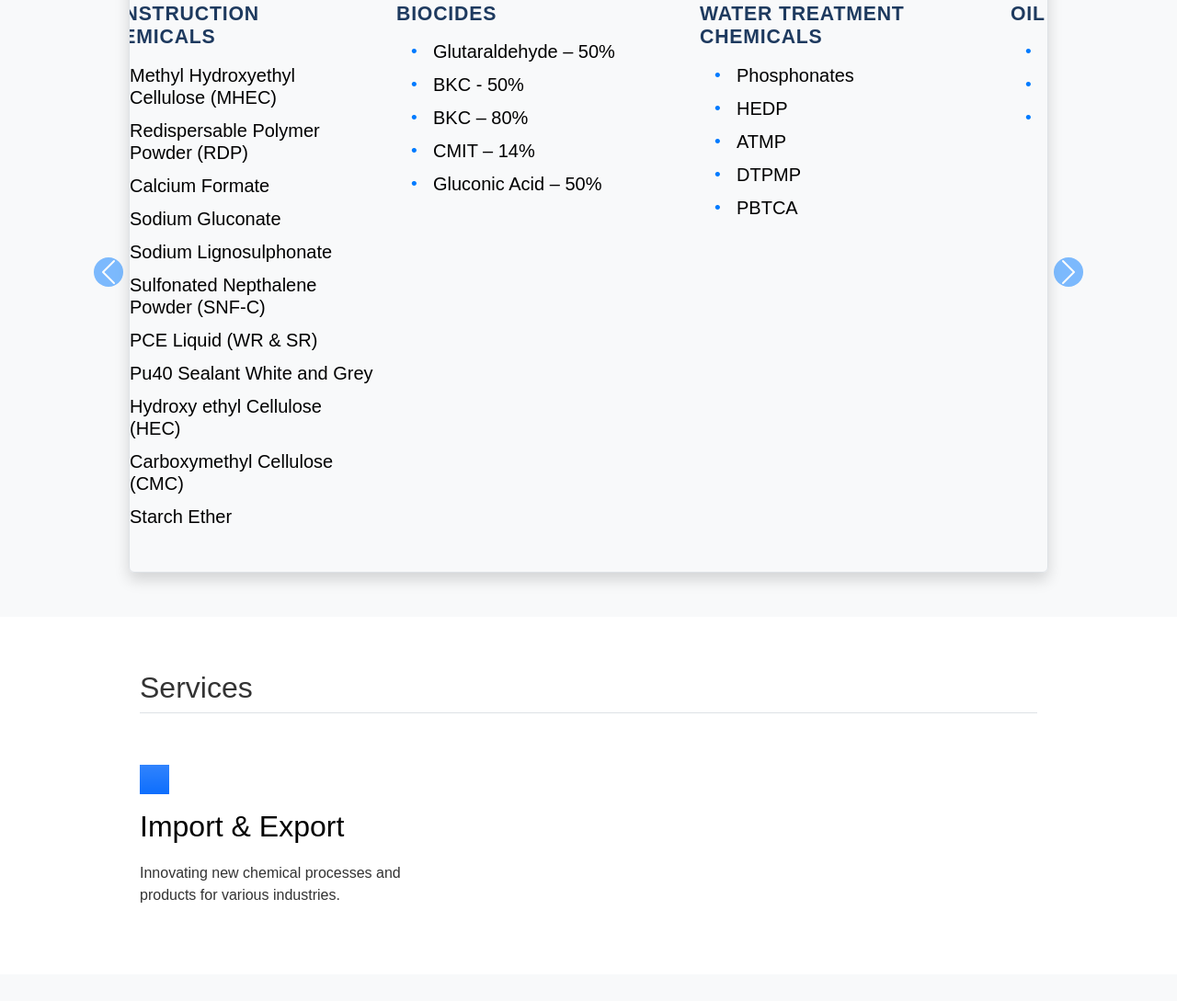
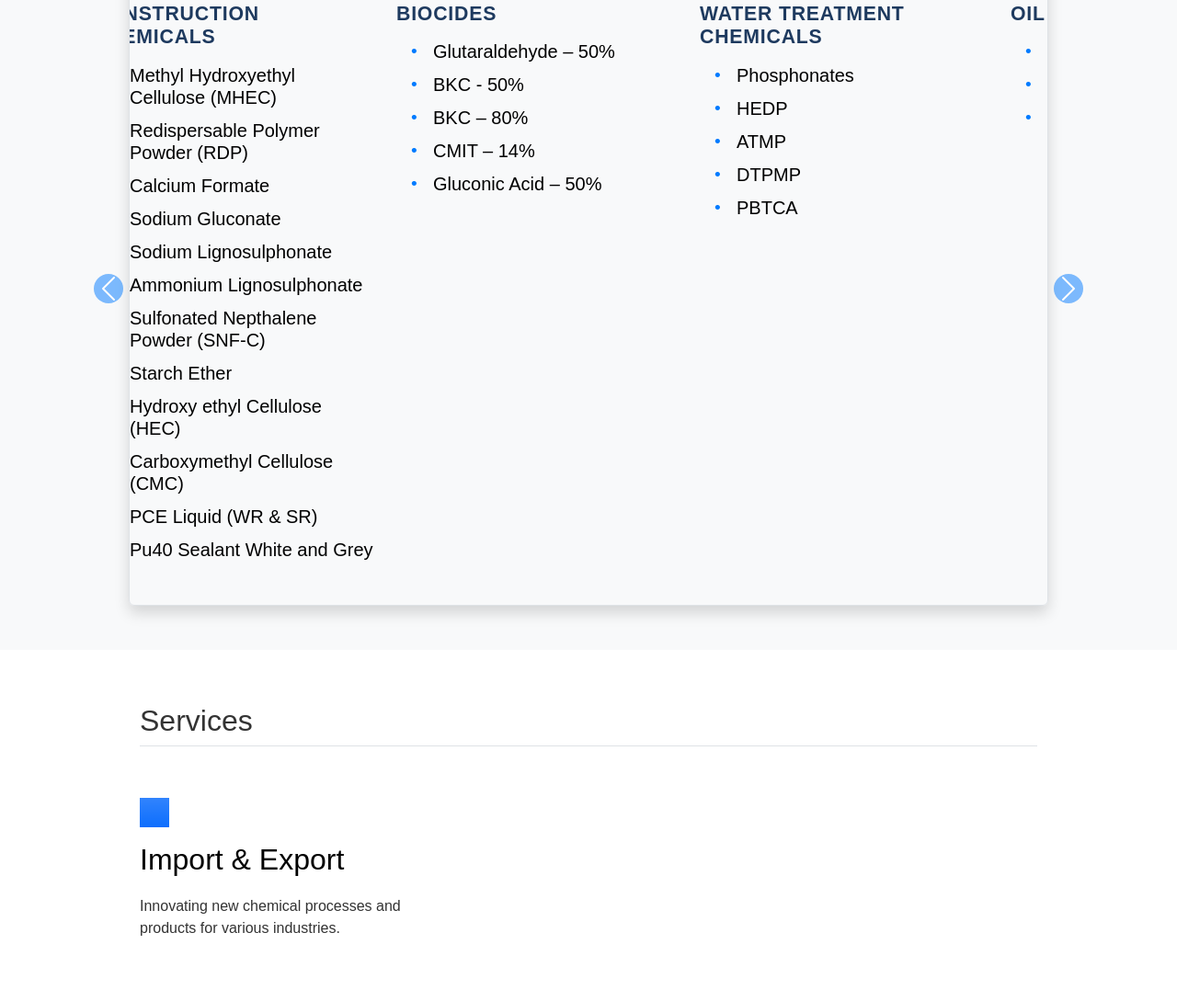
Before and after one commit to Saumilexe/FloChemProd, a plain HTML site: page index.html in a window 1280 px wide. Shown: the part 1472-2561 px from the top of the page at 92% size. Drawn offline with nearby package versions, Linux system fonts and the light colour scheme.

Commit message:
Updated Construction Chemicals

```diff
--- a/index.html
+++ b/index.html
@@ -80,12 +80,13 @@
                                     <li>Calcium Formate</li>
                                     <li>Sodium Gluconate</li>
                                     <li>Sodium Lignosulphonate</li>
+                                    <li>Ammonium Lignosulphonate</li>
                                     <li>Sulfonated Nepthalene Powder (SNF-C)</li>
+                                    <li>Starch Ether</li>
+                                    <li>Hydroxy ethyl Cellulose (HEC)</li>
+                                    <li>Carboxymethyl Cellulose (CMC)</li>
                                     <li>PCE Liquid (WR & SR)</li>
                                     <li>Pu40 Sealant White and Grey</li>
-                                    <li>Hydroxy ethyl Cellulose (HEC)</li>
-                                    <li>Carboxymethyl Cellulose (CMC)</li>
-                                    <li>Starch Ether</li>
                                 </ul>
                             </div>
                             <div class="col-md-4">
```
